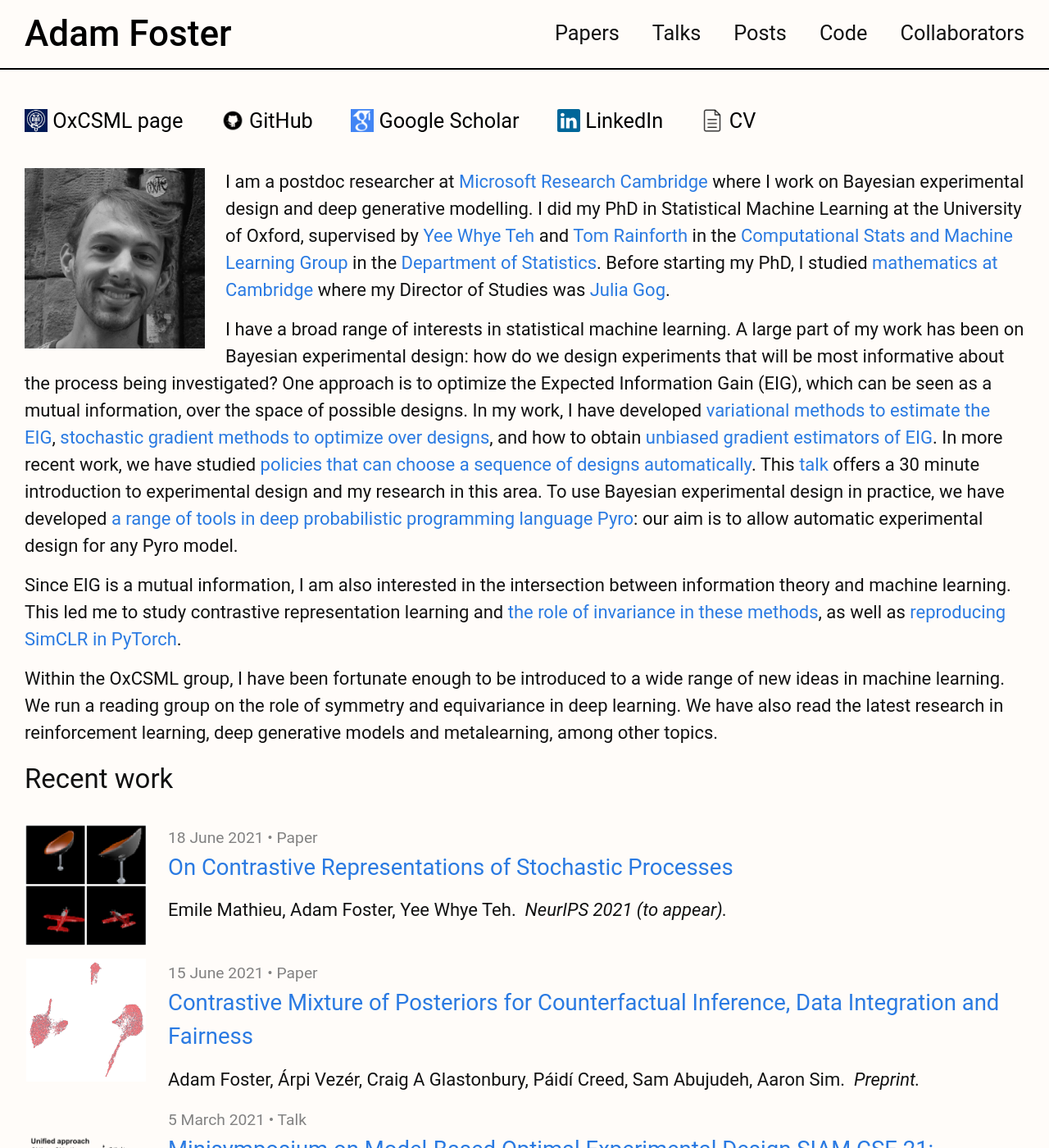
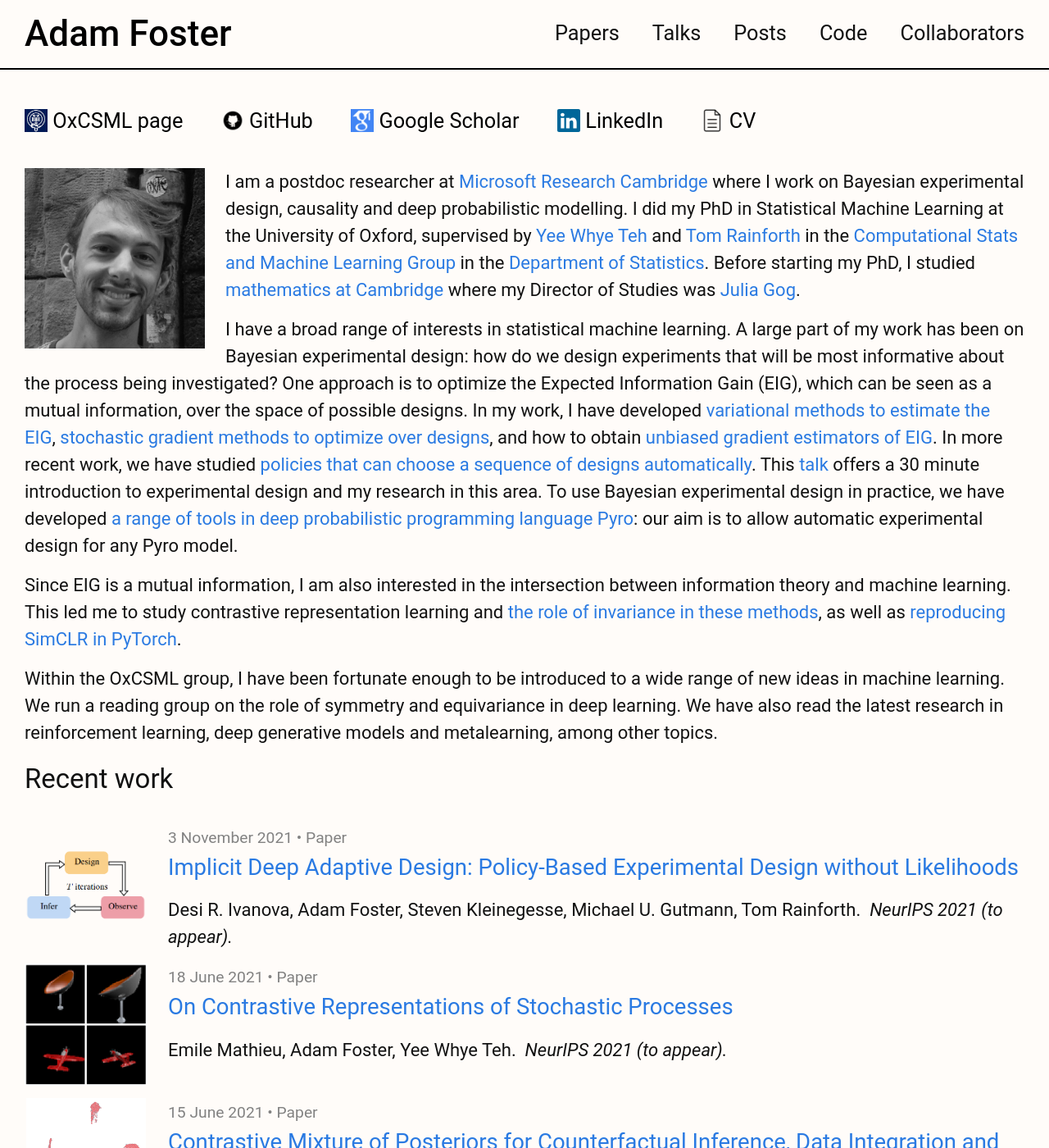
Before and after one commit to ae-foster/ae-foster.github.io, a Jekyll site: the page built from index.markdown, in a window 1280 px wide and 1400 px high. Shown: the whole window at 82% size. Built offline with Jekyll 4.4.1, drawn with Linux system fonts in a browser that asks for light colours; some of the changed text lies outside the part shown.

Commit message:
Add iDAD, tweak first sentence

```diff
--- a/collaborators.markdown
+++ b/collaborators.markdown
@@ -8,6 +8,7 @@ order: 10
  - [Yee Whye Teh](https://www.stats.ox.ac.uk/~teh/index.html) (Oxford)
  - [Tom Rainforth](https://www.robots.ox.ac.uk/~twgr/) (Oxford)
  - [Noah D. Goodman](http://cocolab.stanford.edu/ndg) (Stanford)
+ - [Michael U. Gutmann](https://michaelgutmann.github.io/) (Edinburgh)
  - [Ben Bloem-Reddy](https://www.stat.ubc.ca/~benbr/) (UBC)
  - [Martin Jankowiak](https://scholar.google.com/citations?user=0IusdKAAAAAJ&hl=en) (Broad Institute)
  - [Takashi Goda](https://www.u-tokyo.ac.jp/focus/en/people/people100491.html) (Tokyo)
--- a/index.markdown
+++ b/index.markdown
@@ -6,7 +6,7 @@ layout: home
 ---
 
 ![My helpful screenshot](/assets/adamfoster.jpg){:class="main-img"}
-I am a postdoc researcher at [Microsoft Research Cambridge](https://www.microsoft.com/en-us/research/lab/microsoft-research-cambridge/) where I work on Bayesian experimental design and deep generative modelling.
+I am a postdoc researcher at [Microsoft Research Cambridge](https://www.microsoft.com/en-us/research/lab/microsoft-research-cambridge/) where I work on Bayesian experimental design, causality and deep probabilistic modelling.
 I did my PhD in Statistical Machine Learning at the University of Oxford, supervised by [Yee Whye Teh](https://www.stats.ox.ac.uk/~teh/index.html) and [Tom Rainforth](https://www.robots.ox.ac.uk/~twgr/) in the [Computational Stats and Machine Learning Group](http://csml.stats.ox.ac.uk/) in the [Department of Statistics](https://www.stats.ox.ac.uk/).
 Before starting my PhD, I studied [mathematics at Cambridge](https://www.maths.cam.ac.uk/) where my Director of Studies was [Julia Gog](http://www.damtp.cam.ac.uk/person/jrg20).
 
@@ -26,7 +26,6 @@ Within the OxCSML group, I have been fortunate enough to be introduced to a wide
 We run a reading group on the role of symmetry and equivariance in deep learning.
 We have also read the latest research in reinforcement learning, deep generative models and metalearning, among other topics.
 
-
 [comment]: <> (I am currently searching for jobs!)
 
 [comment]: <> (I am on the look out for opportunities to use machine learning, make a contribution, learn, create, and share what I already know.)
```
Also changed, not shown: _posts/2021-11-03-idad.markdown (added, +14 -0 lines), assets/idad.png (added).
